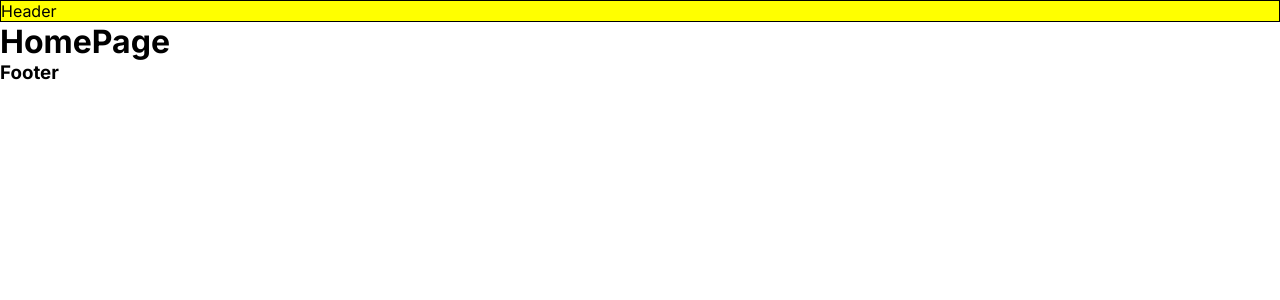
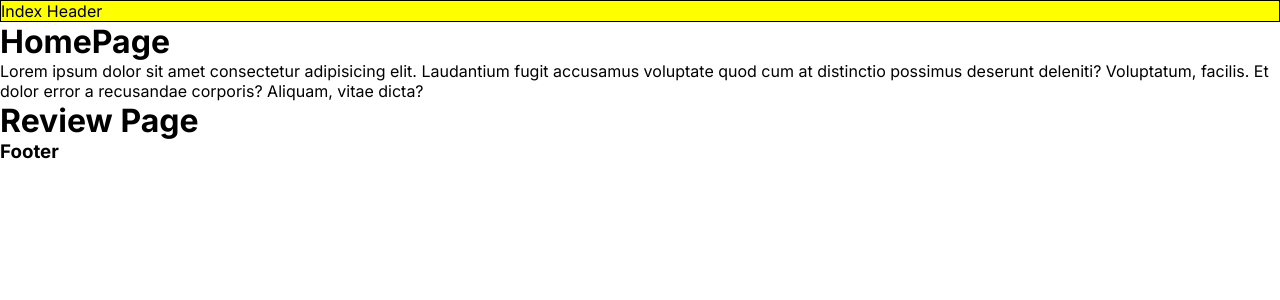
Before and after one commit to Santhoshkumarz/InterviewQA, a Next.js app: page / in a window 1280 px wide. Shown: the top 300 px of the page. Built offline with nearby package versions, Linux system fonts and the light colour scheme.

Commit message:
reviews Layout

```diff
--- a/src/app/layout.tsx
+++ b/src/app/layout.tsx
@@ -2,6 +2,7 @@ import type { Metadata } from "next";
 import { Inter } from "next/font/google";
 import "./globals.css";
 import DashboardLayout from "@/layout/Layout";
+import HomeLayout from "@/layout/Layout";
 
 const inter = Inter({ subsets: ["latin"] });
 
@@ -18,7 +19,7 @@ export default function RootLayout({
   return (
     <html lang="en">
       <body className={inter.className}>
-        <DashboardLayout>{children}</DashboardLayout>
+       <HomeLayout>{children}</HomeLayout>
       </body>
     </html>
   );
--- a/src/layout/Layout.tsx
+++ b/src/layout/Layout.tsx
@@ -6,7 +6,7 @@ import Footer from "./helper-component/footer/Footer";
 type LayoutProps = {
   children: ReactNode;
 };
-const DashboardLayout = ({ children }: LayoutProps) => {
+const HomeLayout = ({ children }: LayoutProps) => {
   return (
     <div>
       <Header />
@@ -16,4 +16,4 @@ const DashboardLayout = ({ children }: LayoutProps) => {
   );
 };
 
-export default DashboardLayout;
+export default HomeLayout;
--- a/src/layout/helper-component/header/Header.tsx
+++ b/src/layout/helper-component/header/Header.tsx
@@ -4,7 +4,7 @@ import { NavbarWarrper } from './Header.styled'
 const Header = () => {
   return (
     <div>
-        <NavbarWarrper>Header</NavbarWarrper>
+        <NavbarWarrper>Index Header</NavbarWarrper>
     </div>
   )
 }
--- a/src/page-component/homePage/HomePage.tsx
+++ b/src/page-component/homePage/HomePage.tsx
@@ -1,9 +1,11 @@
 import React from "react";
+import ReviewsPage from "../reviews/Reviews";
 
 const HomePage = () => {
   return (
     <div>
       <h1>HomePage</h1>
+      <ReviewsPage />
     </div>
   );
 };
--- /dev/null
+++ b/src/page-component/reviews/Reviews.tsx
@@ -0,0 +1,20 @@
+import Link from "next/link";
+import React from "react";
+
+const ReviewsPage = () => {
+  return (
+    <div>
+      Lorem ipsum dolor sit amet consectetur adipisicing elit. Laudantium fugit
+      accusamus voluptate quod cum at distinctio possimus deserunt deleniti?
+      Voluptatum, facilis. Et dolor error a recusandae corporis? Aliquam, vitae
+      dicta?
+      <br />
+      <h1>
+        {" "}
+        <Link href={"/reviews"}>Review Page</Link>
+      </h1>
+    </div>
+  );
+};
+
+export default ReviewsPage;
```
Also changed, not shown: src/app/reviews/layout.tsx (added, +16 -0 lines), src/app/reviews/page.tsx (added, +13 -0 lines), src/layout/reviewsLayout/ReviewLayout.tsx (added, +16 -0 lines).
